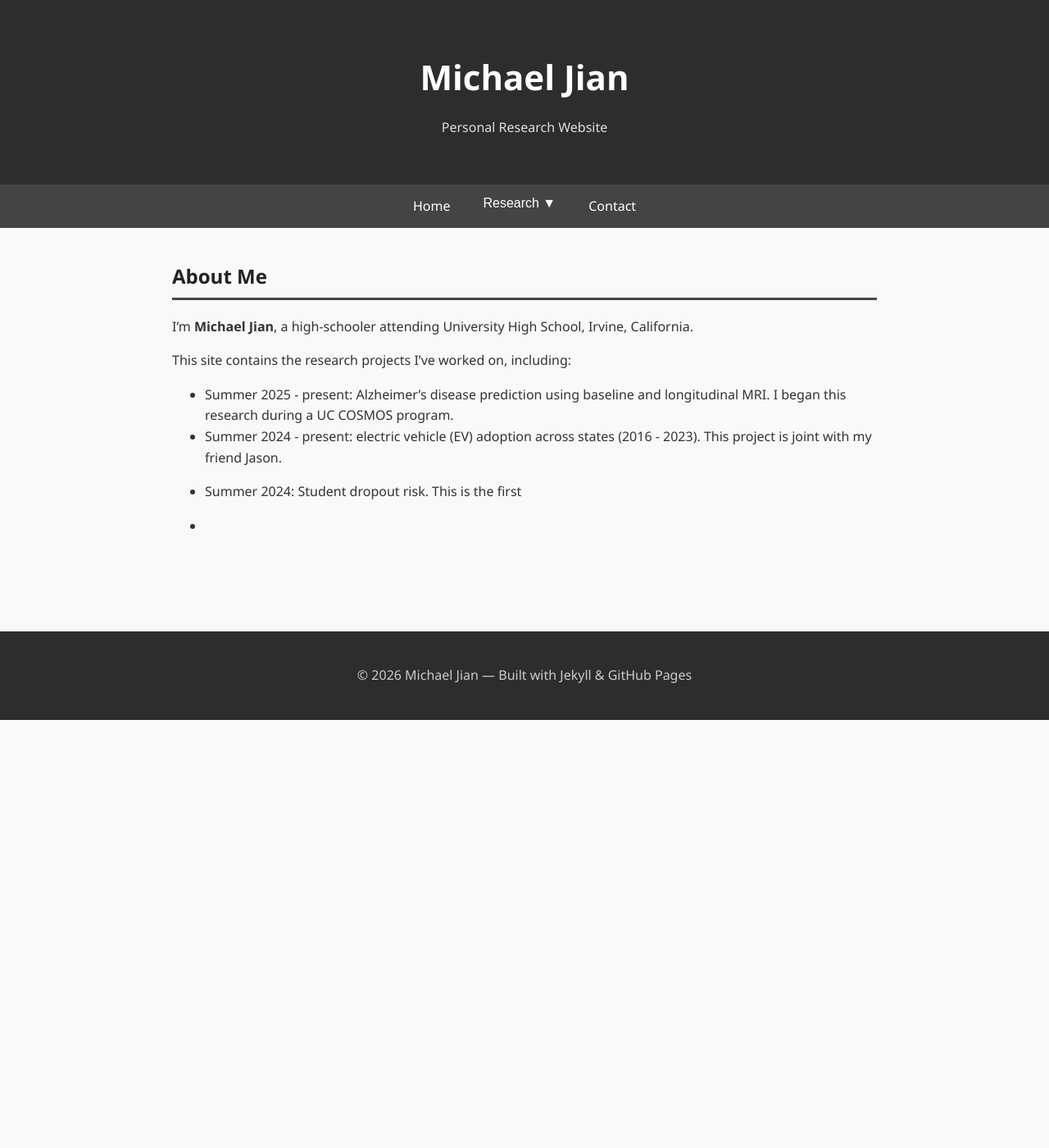
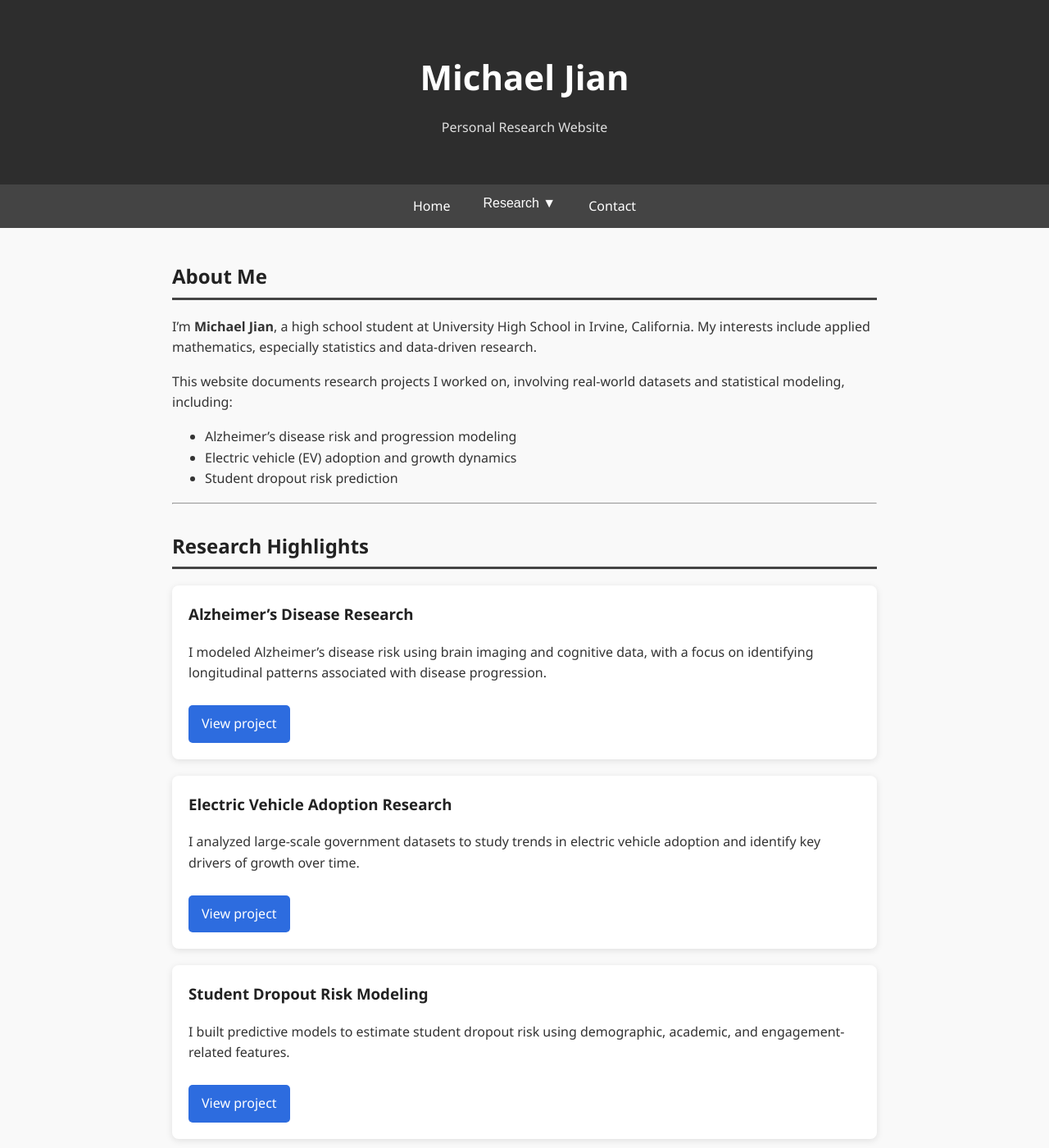
Before and after one commit to mcjian09/mcjian09.github.io, a Jekyll site: the page built from index.md, in a window 1280 px wide and 1400 px high. Shown: the whole window at 82% size. Built offline with Jekyll 4.4.1, drawn with Linux system fonts in a browser that asks for light colours; some of the changed text lies outside the part shown.

Commit message:
Revise personal info and add research highlights
Updated personal introduction and added research highlights section with project details. Revised timeline for clarity and included MIT Primes participation.

```diff
--- a/index.md
+++ b/index.md
@@ -5,14 +5,56 @@ title: "Home"
 
 ## About Me
 
-I'm **Michael Jian**, a high-schooler attending University High School, Irvine, California.
+I'm **Michael Jian**, a high school student at University High School in Irvine, California. My interests include applied mathematics, especially statistics and data-driven research.
+
+This website documents research projects I worked on, involving real-world datasets and statistical modeling, including:
+
+- Alzheimer’s disease risk and progression modeling
+- Electric vehicle (EV) adoption and growth dynamics
+- Student dropout risk prediction
+
+---
 
 
-This site contains the research projects I've worked on, including:
+
+## Research Highlights
+
+<div class="card">
+  <h3>Alzheimer’s Disease Research</h3>
+  <p>
+    I modeled Alzheimer’s disease risk using brain imaging and cognitive data, with a focus on
+    identifying longitudinal patterns associated with disease progression.
+  </p>
+  <a class="button" href="{{ '/alzheimers/' | relative_url }}">View project</a>
+</div>
+
+<div class="card">
+  <h3>Electric Vehicle Adoption Research</h3>
+  <p>
+    I analyzed large-scale government datasets to study trends in electric vehicle adoption and
+    identify key drivers of growth over time.
+  </p>
+  <a class="button" href="{{ '/ev/' | relative_url }}">View project</a>
+</div>
+
+<div class="card">
+  <h3>Student Dropout Risk Modeling</h3>
+  <p>
+    I built predictive models to estimate student dropout risk using demographic, academic,
+    and engagement-related features.
+  </p>
+  <a class="button" href="{{ '/dropout/' | relative_url }}">View project</a>
+</div>
+
+---
+
+## Timeline
 
 - Summer 2025 - present: Alzheimer’s disease prediction using baseline and longitudinal MRI. I began this research during a UC COSMOS program.
 - Summer 2024 - present: electric vehicle (EV) adoption across states (2016  - 2023). This project is joint with my friend Jason.
-- Summer 2024: Student dropout risk. This is the first
+- Summer 2024: Student dropout risk. This is the first data science project I worked on, which got me into the area.
+- **MIT Primes participant 2026**; accepted to MIT Prime's 2026 program.
 
+---
 
- -
+If you would like to learn more about any of my projects, feel free to explore the pages linked above.
```
